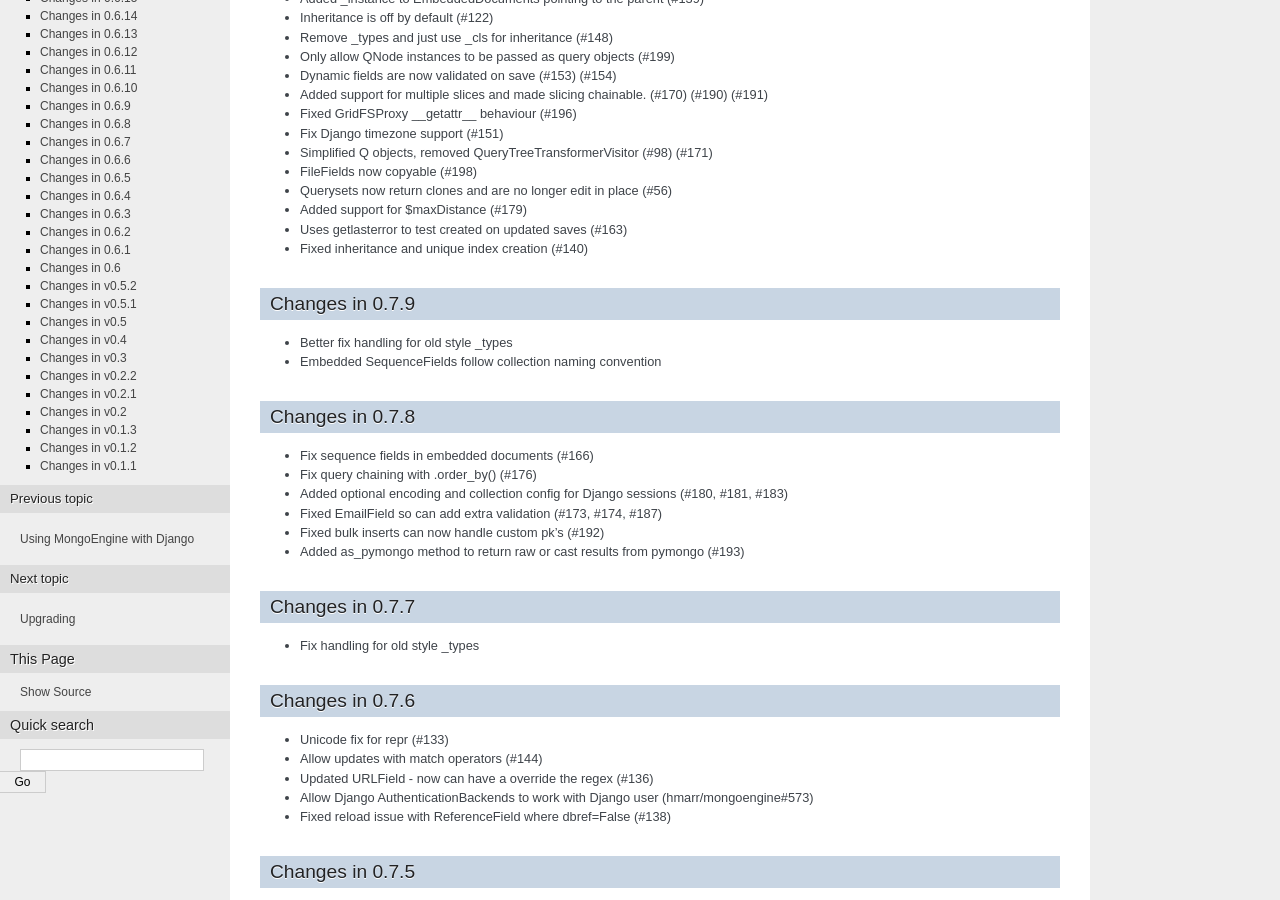
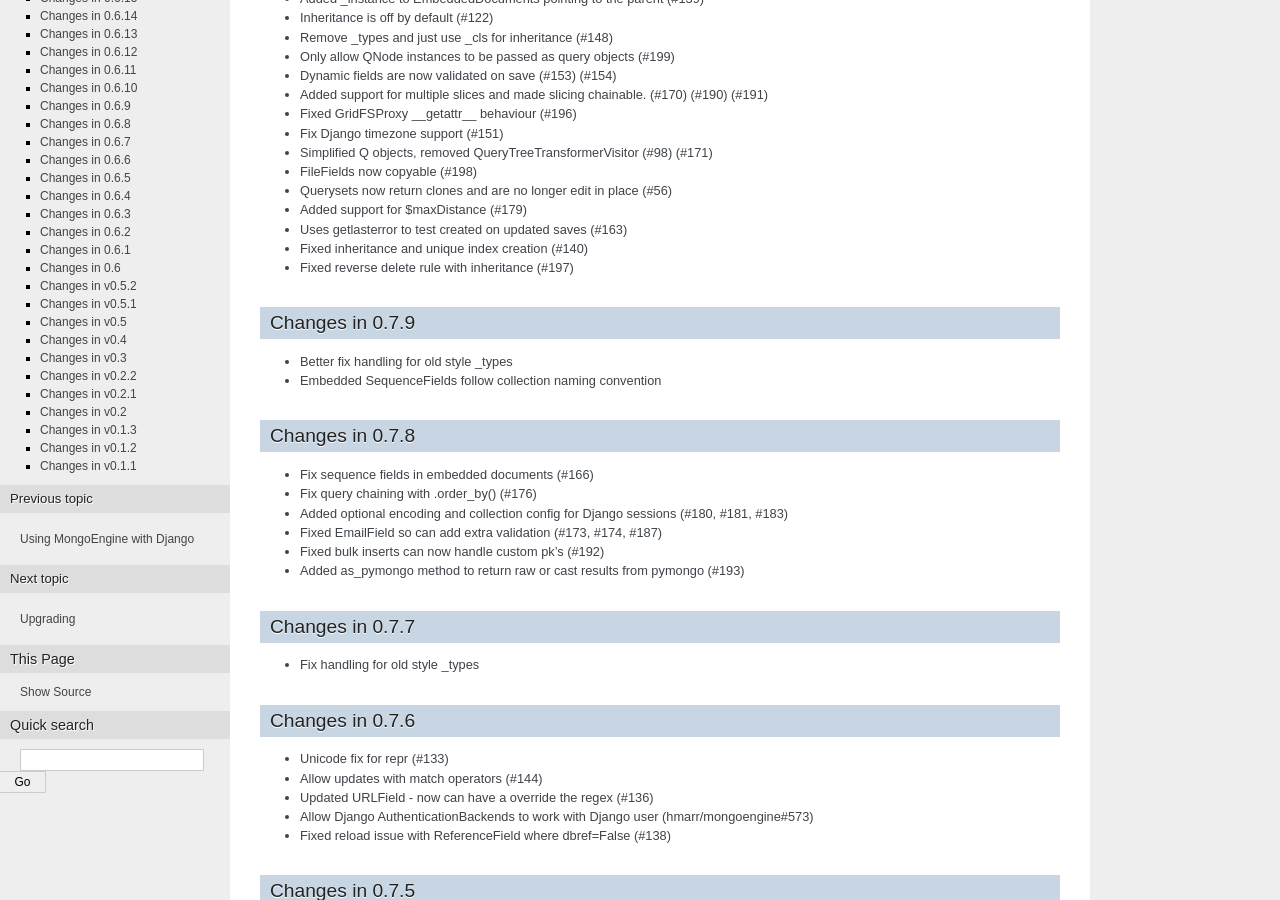
Before and after one commit to MongoEngine/mongoengine, a Sphinx documentation site: the page built from docs/changelog.rst, in a window 1280 px wide and 900 px high, scrolled down 407 px. Built offline with Sphinx 7.4.7, drawn with Linux system fonts in a browser that asks for light colours; the version number could not be read and is left out.

Commit message:
Updated changelog

```diff
--- a/docs/changelog.rst
+++ b/docs/changelog.rst
@@ -30,6 +30,7 @@ Changes in 0.8.X
 - Added support for $maxDistance (#179)
 - Uses getlasterror to test created on updated saves (#163)
 - Fixed inheritance and unique index creation (#140)
+- Fixed reverse delete rule with inheritance (#197)
 
 Changes in 0.7.9
 ================
```
